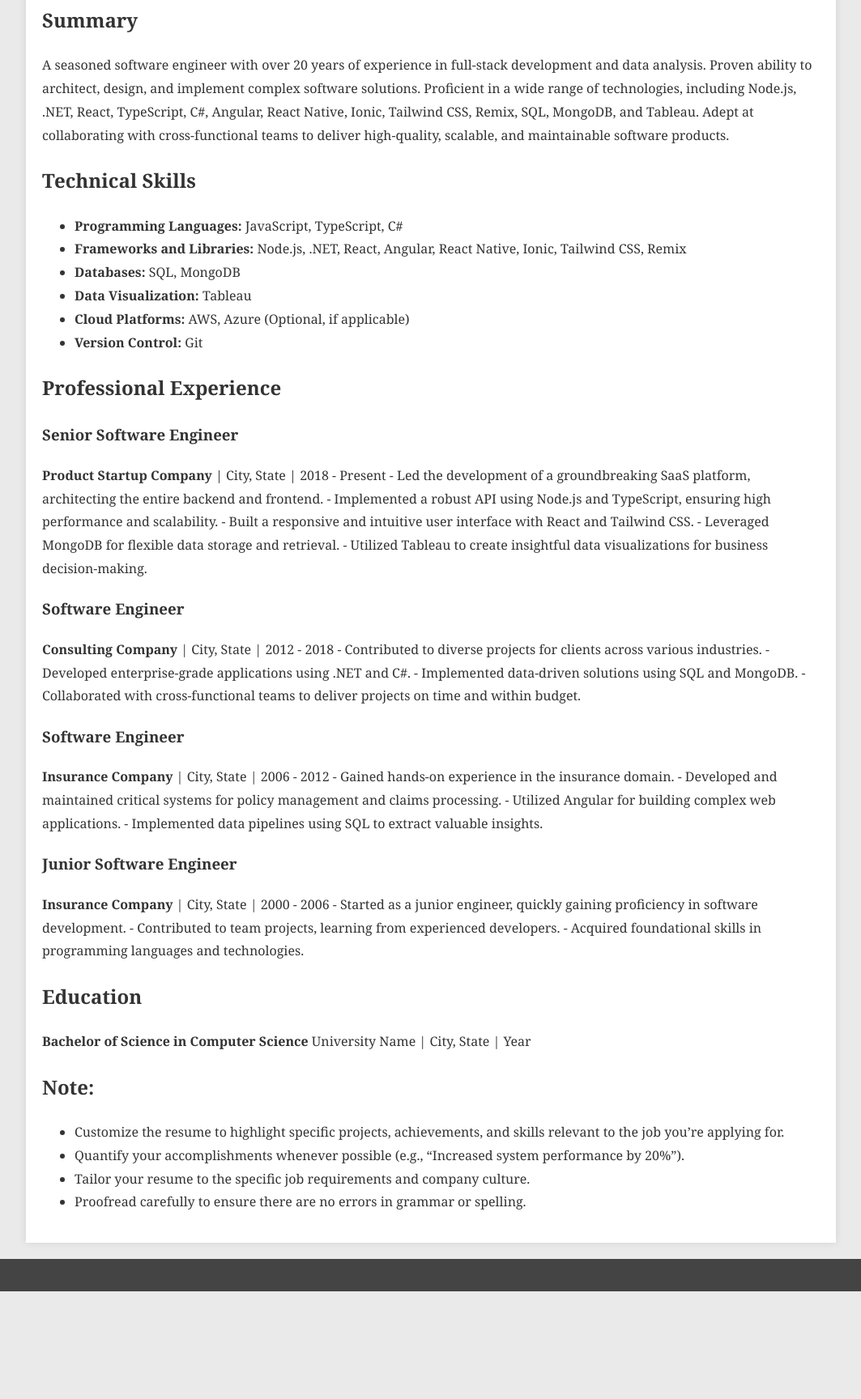
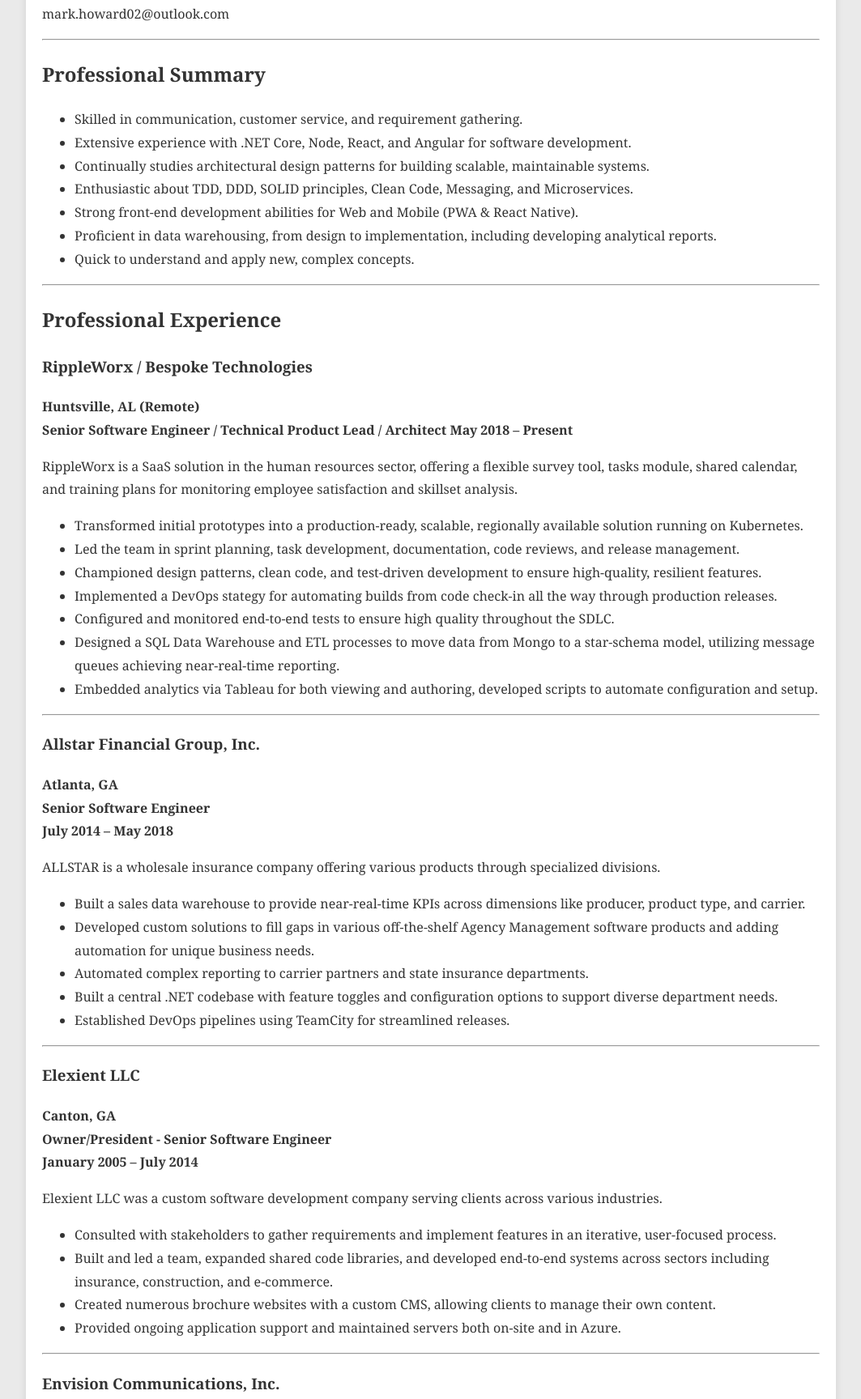
Before and after one commit to markhoward02/resume, a website: page index.html in a window 1280 px wide. Shown: the part 186-1914 px from the top of the page at 81% size, without its empty margins (108-1171 px from the left). Before the commit the page ends 1781 px from the top, so only its background shows below. Drawn offline with Linux system fonts and the light colour scheme.

```diff
--- a/index.html
+++ b/index.html
@@ -3,101 +3,125 @@
   <head>
     <meta charset="UTF-8" />
     <meta name="viewport" content="width=device-width, initial-scale=1.0" />
-    <title></title>
+    <title>Mark Howard II Resume</title>
     <link rel="stylesheet" href="styles.css" />
   </head>
   <body>
-    <header>&nbsp;</header>
-    <main>
-      <h1></h1>
-      <h1 id="senior-software-engineer">Senior Software Engineer</h1>
-      <h2 id="summary">Summary</h2>
-      <p>
-        A seasoned software engineer with over 20 years of experience in
-        full-stack development and data analysis. Proven ability to architect,
-        design, and implement complex software solutions. Proficient in a wide
-        range of technologies, including Node.js, .NET, React, TypeScript, C#,
-        Angular, React Native, Ionic, Tailwind CSS, Remix, SQL, MongoDB, and
-        Tableau. Adept at collaborating with cross-functional teams to deliver
-        high-quality, scalable, and maintainable software products.
-      </p>
-      <h2 id="technical-skills">Technical Skills</h2>
-      <ul>
-        <li>
-          <strong>Programming Languages:</strong> JavaScript, TypeScript, C#
-        </li>
-        <li>
-          <strong>Frameworks and Libraries:</strong> Node.js, .NET, React,
-          Angular, React Native, Ionic, Tailwind CSS, Remix
-        </li>
-        <li><strong>Databases:</strong> SQL, MongoDB</li>
-        <li><strong>Data Visualization:</strong> Tableau</li>
-        <li>
-          <strong>Cloud Platforms:</strong> AWS, Azure (Optional, if applicable)
-        </li>
-        <li><strong>Version Control:</strong> Git</li>
-      </ul>
-      <h2 id="professional-experience">Professional Experience</h2>
-      <h3 id="senior-software-engineer-1">Senior Software Engineer</h3>
-      <p>
-        <strong>Product Startup Company</strong> | City, State | 2018 - Present
-        - Led the development of a groundbreaking SaaS platform, architecting
-        the entire backend and frontend. - Implemented a robust API using
-        Node.js and TypeScript, ensuring high performance and scalability. -
-        Built a responsive and intuitive user interface with React and Tailwind
-        CSS. - Leveraged MongoDB for flexible data storage and retrieval. -
-        Utilized Tableau to create insightful data visualizations for business
-        decision-making.
-      </p>
-      <h3 id="software-engineer">Software Engineer</h3>
-      <p>
-        <strong>Consulting Company</strong> | City, State | 2012 - 2018 -
-        Contributed to diverse projects for clients across various industries. -
-        Developed enterprise-grade applications using .NET and C#. - Implemented
-        data-driven solutions using SQL and MongoDB. - Collaborated with
-        cross-functional teams to deliver projects on time and within budget.
-      </p>
-      <h3 id="software-engineer-1">Software Engineer</h3>
-      <p>
-        <strong>Insurance Company</strong> | City, State | 2006 - 2012 - Gained
-        hands-on experience in the insurance domain. - Developed and maintained
-        critical systems for policy management and claims processing. - Utilized
-        Angular for building complex web applications. - Implemented data
-        pipelines using SQL to extract valuable insights.
-      </p>
-      <h3 id="junior-software-engineer">Junior Software Engineer</h3>
-      <p>
-        <strong>Insurance Company</strong> | City, State | 2000 - 2006 - Started
-        as a junior engineer, quickly gaining proficiency in software
-        development. - Contributed to team projects, learning from experienced
-        developers. - Acquired foundational skills in programming languages and
-        technologies.
-      </p>
-      <h2 id="education">Education</h2>
-      <p>
-        <strong>Bachelor of Science in Computer Science</strong> University Name
-        | City, State | Year
-      </p>
-      <h2 id="note">Note:</h2>
-      <ul>
-        <li>
-          Customize the resume to highlight specific projects, achievements, and
-          skills relevant to the job you’re applying for.
-        </li>
-        <li>
-          Quantify your accomplishments whenever possible (e.g., “Increased
-          system performance by 20%”).
-        </li>
-        <li>
-          Tailor your resume to the specific job requirements and company
-          culture.
-        </li>
-        <li>
-          Proofread carefully to ensure there are no errors in grammar or
-          spelling.
-        </li>
-      </ul>
-    </main>
+    <header></header>
+    <main><h1 id="mark-h.-howard-ii">MARK H. HOWARD II</h1>
+<p>Canton, GA<br />
+mark.howard02@outlook.com</p>
+<hr />
+<h2 id="professional-summary">Professional Summary</h2>
+<ul>
+<li>Skilled in communication, customer service, and requirement
+gathering.</li>
+<li>Extensive experience with .NET Core, Node, React, and Angular for
+software development.</li>
+<li>Continually studies architectural design patterns for building
+scalable, maintainable systems.</li>
+<li>Enthusiastic about TDD, DDD, SOLID principles, Clean Code,
+Messaging, and Microservices.</li>
+<li>Strong front-end development abilities for Web and Mobile (PWA &amp;
+React Native).</li>
+<li>Proficient in data warehousing, from design to implementation,
+including developing analytical reports.</li>
+<li>Quick to understand and apply new, complex concepts.</li>
+</ul>
+<hr />
+<h2 id="professional-experience">Professional Experience</h2>
+<h3 id="rippleworx-bespoke-technologies">RippleWorx / Bespoke
+Technologies</h3>
+<p><strong>Huntsville, AL (Remote)</strong><br />
+<strong>Senior Software Engineer / Technical Product Lead /
+Architect</strong> <strong>May 2018 – Present</strong></p>
+<p>RippleWorx is a SaaS solution in the human resources sector, offering
+a flexible survey tool, tasks module, shared calendar, and training
+plans for monitoring employee satisfaction and skillset analysis.</p>
+<ul>
+<li>Transformed initial prototypes into a production-ready, scalable,
+regionally available solution running on Kubernetes.</li>
+<li>Led the team in sprint planning, task development, documentation,
+code reviews, and release management.</li>
+<li>Championed design patterns, clean code, and test-driven development
+to ensure high-quality, resilient features.</li>
+<li>Implemented a DevOps stategy for automating builds from code
+check-in all the way through production releases.</li>
+<li>Configured and monitored end-to-end tests to ensure high quality
+throughout the SDLC.</li>
+<li>Designed a SQL Data Warehouse and ETL processes to move data from
+Mongo to a star-schema model, utilizing message queues achieving
+near-real-time reporting.</li>
+<li>Embedded analytics via Tableau for both viewing and authoring,
+developed scripts to automate configuration and setup.</li>
+</ul>
+<hr />
+<h3 id="allstar-financial-group-inc.">Allstar Financial Group, Inc.</h3>
+<p><strong>Atlanta, GA</strong><br />
+<strong>Senior Software Engineer</strong><br />
+<strong>July 2014 – May 2018</strong></p>
+<p>ALLSTAR is a wholesale insurance company offering various products
+through specialized divisions.</p>
+<ul>
+<li>Built a sales data warehouse to provide near-real-time KPIs across
+dimensions like producer, product type, and carrier.</li>
+<li>Developed custom solutions to fill gaps in various off-the-shelf
+Agency Management software products and adding automation for unique
+business needs.</li>
+<li>Automated complex reporting to carrier partners and state insurance
+departments.</li>
+<li>Built a central .NET codebase with feature toggles and configuration
+options to support diverse department needs.</li>
+<li>Established DevOps pipelines using TeamCity for streamlined
+releases.</li>
+</ul>
+<hr />
+<h3 id="elexient-llc">Elexient LLC</h3>
+<p><strong>Canton, GA</strong><br />
+<strong>Owner/President - Senior Software Engineer</strong><br />
+<strong>January 2005 – July 2014</strong></p>
+<p>Elexient LLC was a custom software development company serving
+clients across various industries.</p>
+<ul>
+<li>Consulted with stakeholders to gather requirements and implement
+features in an iterative, user-focused process.</li>
+<li>Built and led a team, expanded shared code libraries, and developed
+end-to-end systems across sectors including insurance, construction, and
+e-commerce.</li>
+<li>Created numerous brochure websites with a custom CMS, allowing
+clients to manage their own content.</li>
+<li>Provided ongoing application support and maintained servers both
+on-site and in Azure.</li>
+</ul>
+<hr />
+<h3 id="envision-communications-inc.">Envision Communications, Inc.</h3>
+<p><strong>Atlanta, GA</strong><br />
+<strong>Junior Developer</strong><br />
+<strong>January 2004 – May 2007</strong></p>
+<p>Envision is a pharmaceutical marketing company.</p>
+<ul>
+<li>Developer on a complex event planning system, expanding it
+significantly.</li>
+<li>Worked with a Technical Lead to translate requirements into
+functional and technical specifications.</li>
+<li>Contributed to configuration and maintenance of on-premise database
+and web servers. Implemented source control.</li>
+</ul>
+<hr />
+<h2 id="side-projects-other-interests">Side Projects &amp; Other
+Interests</h2>
+<ul>
+<li><strong>Grocery Board:</strong> Developed an app with my wife for
+shared shopping lists and meal planning, available on iOS, Android,
+Windows, and as a PWA. Built with React, Ionic, Capacitor, C# .NET Core,
+SignalR, WordPress, and Power BI.</li>
+<li><strong>IoT, Raspberry Pi, Arduino:</strong> Enthusiastic about
+tinkering with Raspberry Pi, Arduino, and NanoFramework for various
+projects.</li>
+<li><strong>Contest:</strong> Won a Microsoft app contest in 2015 with
+the app TimesheetAnywhere (now discontinued).</li>
+</ul>
+<hr /></main>
     <footer></footer>
   </body>
 </html>
```
Also changed, not shown: package.json (+6 -1 lines), 2 other files.
